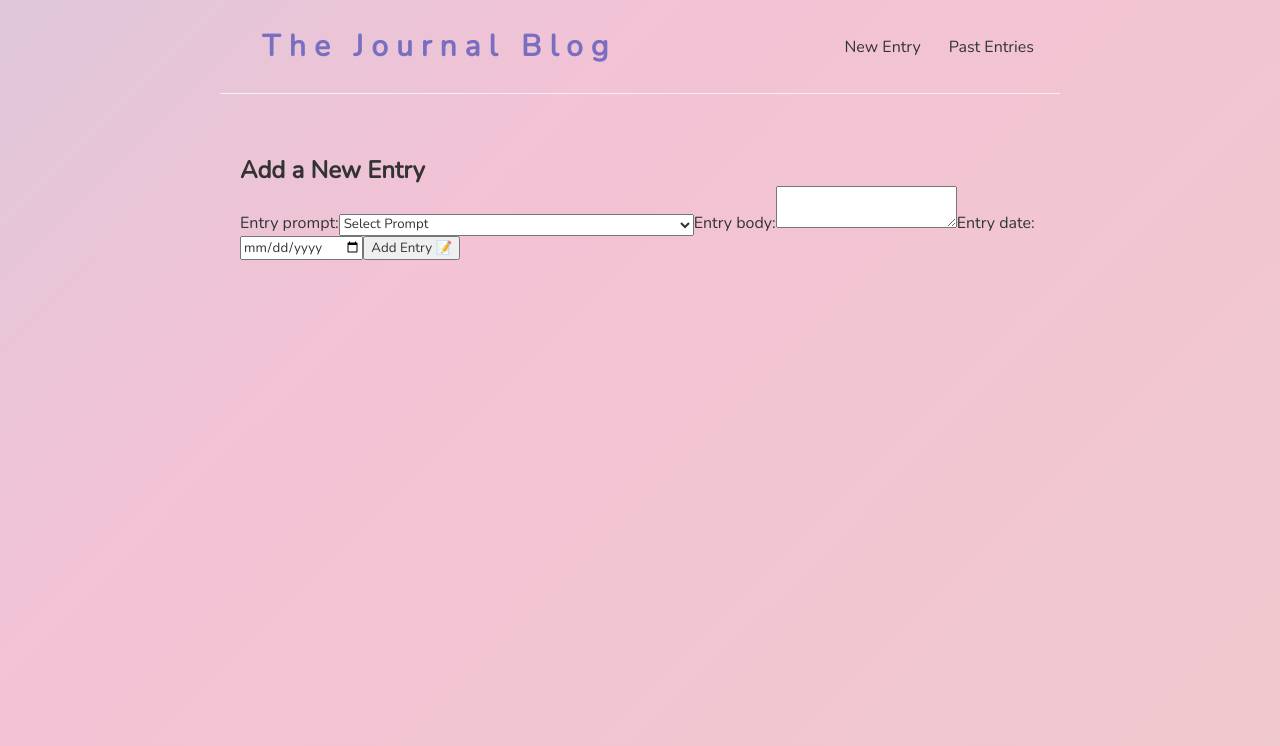
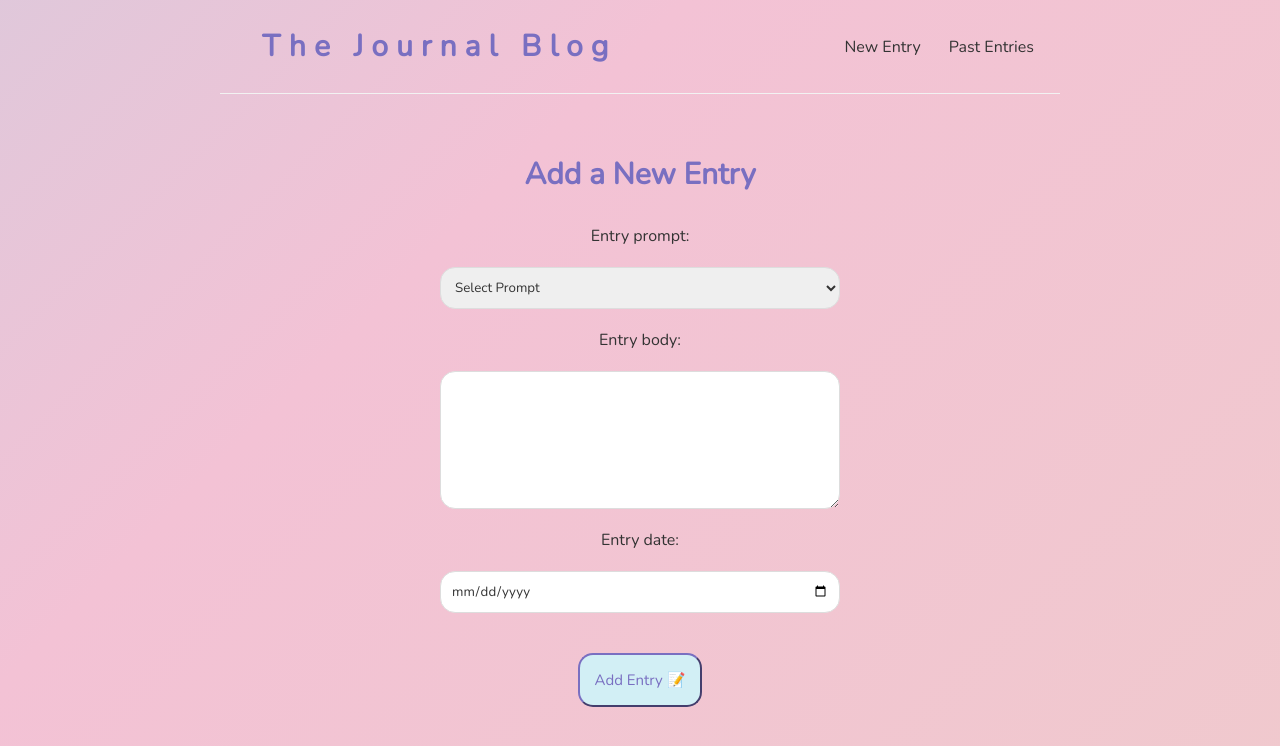
Before and after one commit to jsongcodes/journal-blog, a React (Create React App) app: page /newentry in a window 1280 px wide. Shown: the top 746 px of the page. Built offline with nearby package versions, Linux system fonts and the light colour scheme; no server answers.

Commit message:
Made handleChange function

```diff
--- a/data/db.json
+++ b/data/db.json
@@ -41,6 +41,12 @@
       "body": "Japan because I would love to try their food.",
       "date": "2022-10-04",
       "id": 7
+    },
+    {
+      "prompt": "What makes you happy? Why?",
+      "body": "my cats",
+      "date": "2022-10-06",
+      "id": 8
     }
   ]
 }
--- a/src/components/Home.js
+++ b/src/components/Home.js
@@ -1,6 +1,6 @@
 import MoodIcon from "@material-ui/icons/Mood";
 import SentimentVeryDissatisfiedIcon from "@material-ui/icons/SentimentVeryDissatisfied";
-import React from "react";
+import React, {useState} from "react";
 import { makeStyles } from "@material-ui/core/styles";
 import Grid from "@material-ui/core/Grid";
 import Slider from "@material-ui/core/Slider";
@@ -20,7 +20,7 @@ const Home = () => {
   const classes = useStyles();
   const history = useHistory();
 
-  const [value, setValue] = React.useState(30);
+  const [value, setValue] = useState(30);
 
   const handleChange = (event, newValue) => {
     setValue(newValue);
--- a/src/components/Navbar.js
+++ b/src/components/Navbar.js
@@ -13,5 +13,5 @@ const Navbar = () => {
     </nav>
   );
 };
-
+//navlinks for different routes
 export default Navbar;
--- a/src/components/NewEntry.js
+++ b/src/components/NewEntry.js
@@ -3,19 +3,27 @@ import "../index.css";
 import { useHistory } from "react-router-dom";
 
 const NewEntry = ({ onAddEntry }) => {
-  const [prompt, setPrompt] = useState("");
-  const [body, setBody] = useState("");
-  const [date, setDate] = useState("");
+
+  const [inputForm, setInputForm] = useState({
+    prompt: "",
+    body: "",
+    date: "",
+  });
 
   const history = useHistory();
 
+
+  const handleChange = (e) => {
+    setInputForm({ ...inputForm, [e.target.name]: e.target.value });
+  };
+
   const handleSubmit = (e) => {
     e.preventDefault();
-    const entry = { prompt, body, date };
+
     fetch("http://localhost:8000/entries", {
       method: "POST",
       headers: { "Content-Type": "application/json" },
-      body: JSON.stringify(entry),
+      body: JSON.stringify(inputForm),
     })
       .then((resp) => resp.json())
       .then((data) => onAddEntry(data))
@@ -29,10 +37,7 @@ const NewEntry = ({ onAddEntry }) => {
       <h2>Add a New Entry</h2>
       <form onSubmit={handleSubmit}>
         <label>Entry prompt:</label>
-        <select
-          value={prompt}
-          onChange={(e) => setPrompt(e.target.value)}
-        >
+        <select name="prompt" value={inputForm.prompt} onChange={handleChange}>
           <option value="Select Prompt">Select Prompt</option>
           <option value="What is your favorite thing about yourself and why?">
             What is your favorite thing about yourself and why?
@@ -57,22 +62,23 @@ const NewEntry = ({ onAddEntry }) => {
 
         <label>Entry body:</label>
         <textarea
+        name="body"
           required
-          value={body}
-          onChange={(e) => setBody(e.target.value)}
+          value={inputForm.body}
+          onChange={handleChange}
         ></textarea>
 
         <label>Entry date:</label>
         <input
           required
+          name="date"
           type="date"
-          value={date}
+          value={inputForm.date}
           placeholder="DD/MM/YY"
-          onChange={(e) => setDate(e.target.value)}
+          onChange={handleChange}
         />
 
         <button>Add Entry 📝</button>
-
       </form>
     </div>
   );
--- a/src/index.css
+++ b/src/index.css
@@ -58,64 +58,22 @@ body {
   padding: 20px;
 }
 
-.entry-preview {
+.past-entries {
   padding: 10px 16px;
   margin: 20px 0;
 }
 
-/* .entry-preview:hover {
-  box-shadow: 1px 3px 5px rgba(0,0,0,0.1);
-  border-radius: 10px; */
+.body{
+  color: #796fc1;
+}
 
-/* } */
-.entry-preview h2 {
+.past-entries h2 {
   font-size: 20px;
   color: #796fc1;
   margin-bottom: 8px;
 }
 
-.entry-preview a{
-  text-decoration: none;
-}
-
-.entry-details article {
-  margin-bottom: 10px;
-  text-align: center;
-  display: block;
-  align-items: center;
-}
-.entry-details div {
-  /* margin: 20px 0;
-  box-shadow: 1px 3px 5px rgba(0,0,0,0.1);
-  border-radius: 8px;
-
-  align-items: center; */
-  width: 100%;
-  padding: 20px 10px;
-  margin: 20px 0;
-  border: 1px solid #ddd;
-  box-sizing: border-box;
-  box-shadow: 1px 3px 5px rgba(0,0,0,0.1);
-  display: flex;
-  justify-content: center;
-  border-radius: 15px;
-  background-color: #fff;
-}
-
-.entry-details h2{
-  font-size: 20px;
-  color: #796fc1;
-}
-.entry-details button {
-  background: #d2eff5;
-  color: #796fc1;
-  border: 5px;
-  border-color: #796fc1;
-  padding: 8px;
-  border-radius: 8px;
-  cursor: pointer;
-}
-.create {
+.new-entry {
   max-width: 400px;
   margin: 0 auto;
   text-align: center;
@@ -123,18 +81,18 @@ body {
   align-items: center;
 
 }
-.create label {
+.new-entry {
   text-align: left;
   display: block;
   text-align: center;
   align-items: center;
 }
-.create h2 {
+.new-entry h2 {
   font-size: 30px;
   color: #796fc1;
   margin-bottom: 30px;
 }
-.create input, .create select {
+.new-entry input, .new-entry select {
   width: 100%;
   padding: 10px 10px;
   margin: 20px 0;
@@ -144,7 +102,7 @@ body {
   border-radius: 15px;
 }
 
-.create textarea{
+.new-entry textarea{
   width: 100%;
   padding: 50px 10px;
   margin: 20px 0;
@@ -154,7 +112,7 @@ body {
   border-radius: 15px;
 }
 
-.create button {
+.new-entry button {
   background: #d2eff5;
   color: #796fc1;
   border: 1;
```
